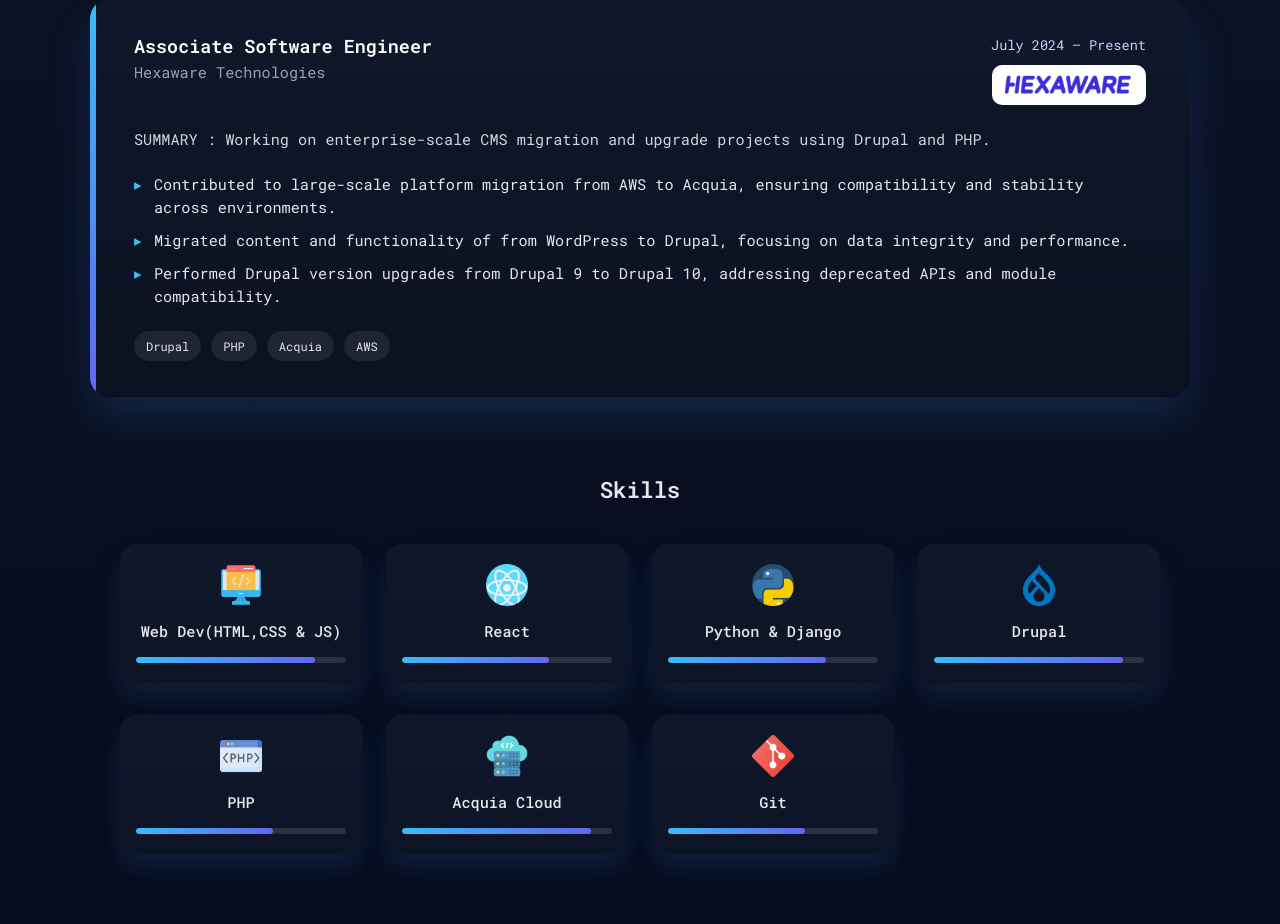
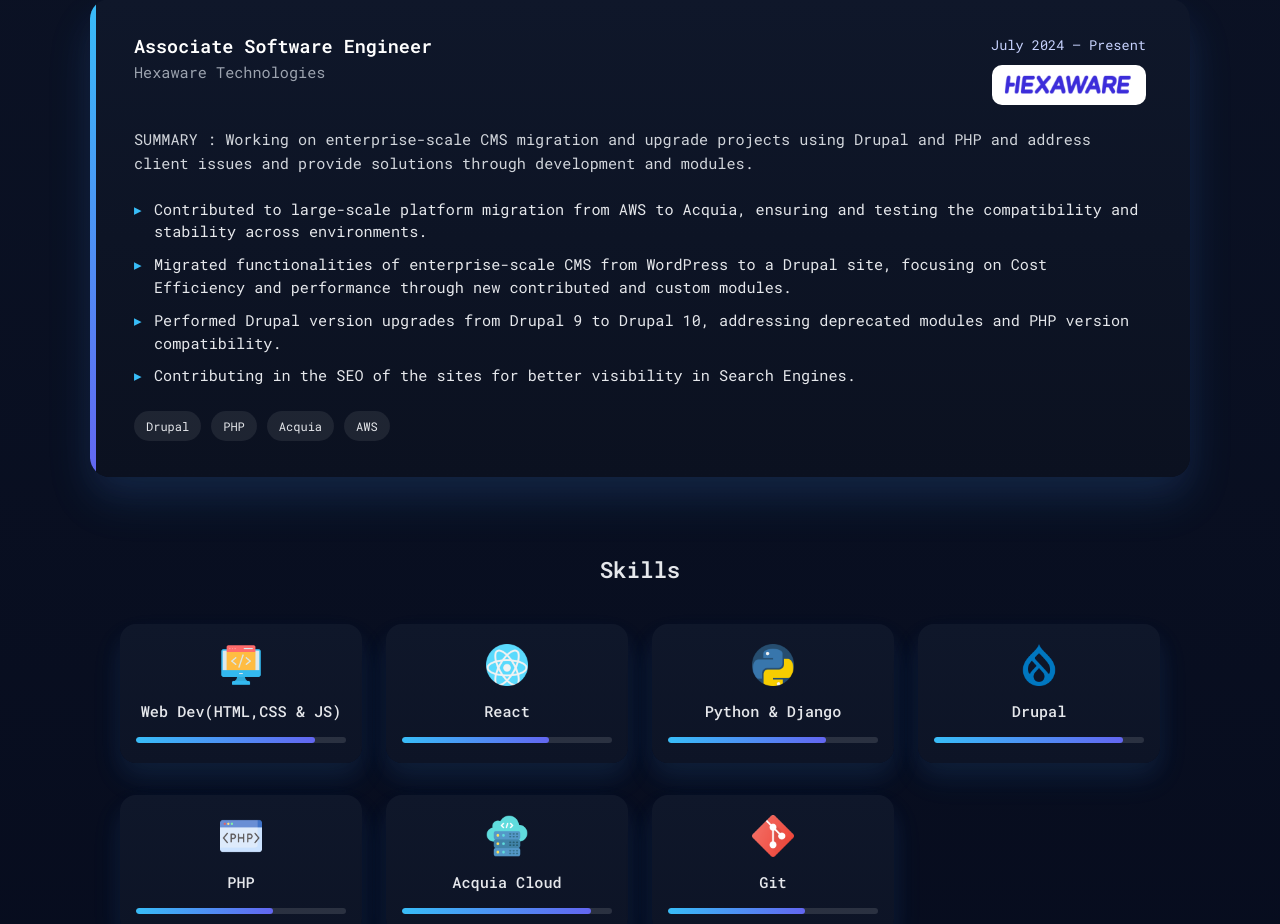
Before and after one commit to Naveen-JM/my-profile, a React (Vite) app: page / in a window 1280 px wide. Shown: the part 1100-2024 px from the top of the page. Built offline with nearby package versions, Linux system fonts and the light colour scheme.

Commit message:
experience

```diff
--- a/src/components/experience/Experience.jsx
+++ b/src/components/experience/Experience.jsx
@@ -31,21 +31,28 @@
 
           <p className={styles.summary}>
             SUMMARY : Working on enterprise-scale CMS migration and upgrade
-            projects using Drupal and PHP.
+            projects using Drupal and PHP and address client issues and provide
+            solutions through development and modules.
           </p>
 
           <ul className={styles.points}>
             <li>
               Contributed to large-scale platform migration from AWS to Acquia,
-              ensuring compatibility and stability across environments.
+              ensuring and testing the compatibility and stability across
+              environments.
             </li>
             <li>
-              Migrated content and functionality of from WordPress to Drupal,
-              focusing on data integrity and performance.
+              Migrated functionalities of enterprise-scale CMS from WordPress to
+              a Drupal site, focusing on Cost Efficiency and performance through
+              new contributed and custom modules.
             </li>
             <li>
               Performed Drupal version upgrades from Drupal 9 to Drupal 10,
-              addressing deprecated APIs and module compatibility.
+              addressing deprecated modules and PHP version compatibility.
+            </li>
+            <li>
+              Contributing in the SEO of the sites for better visibility in
+              Search Engines.
             </li>
           </ul>
 
```
